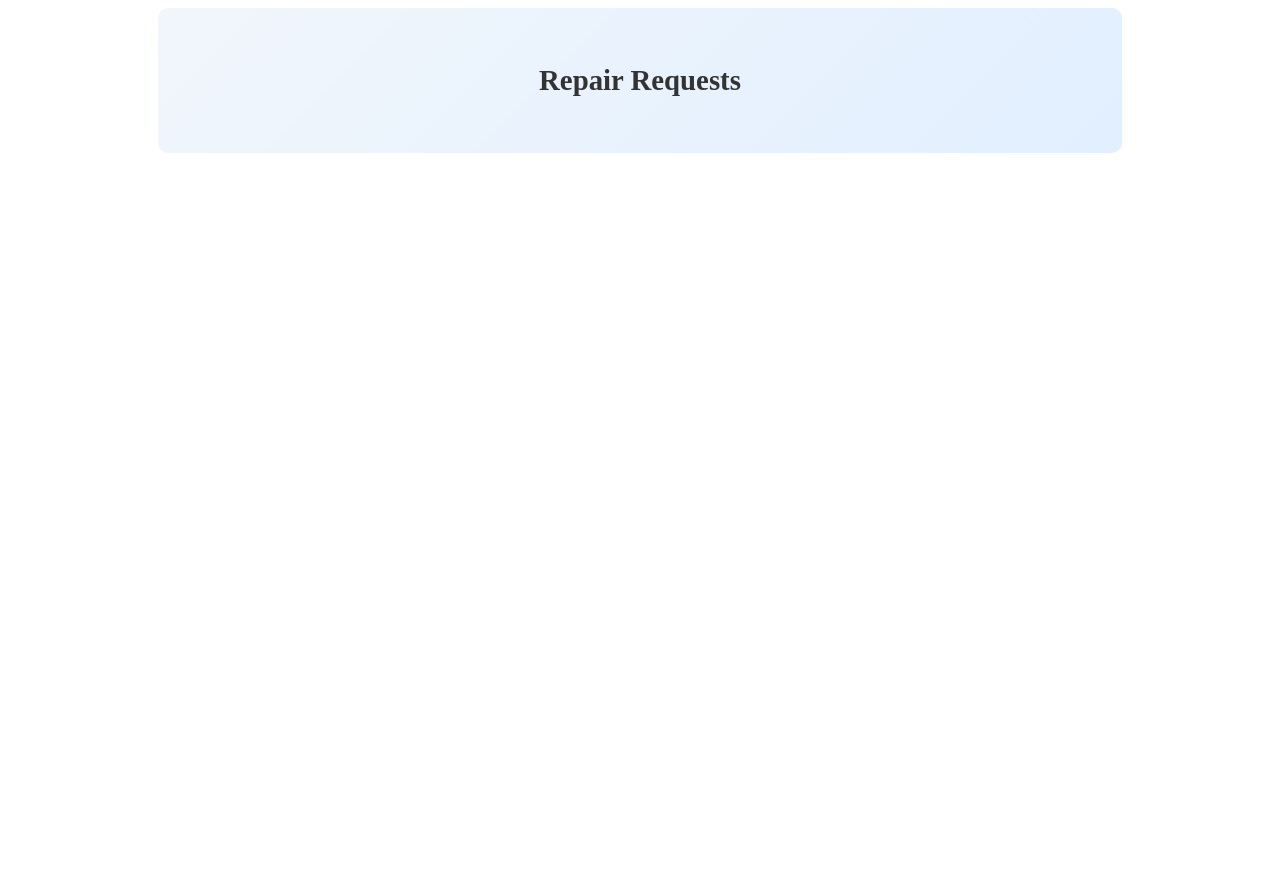
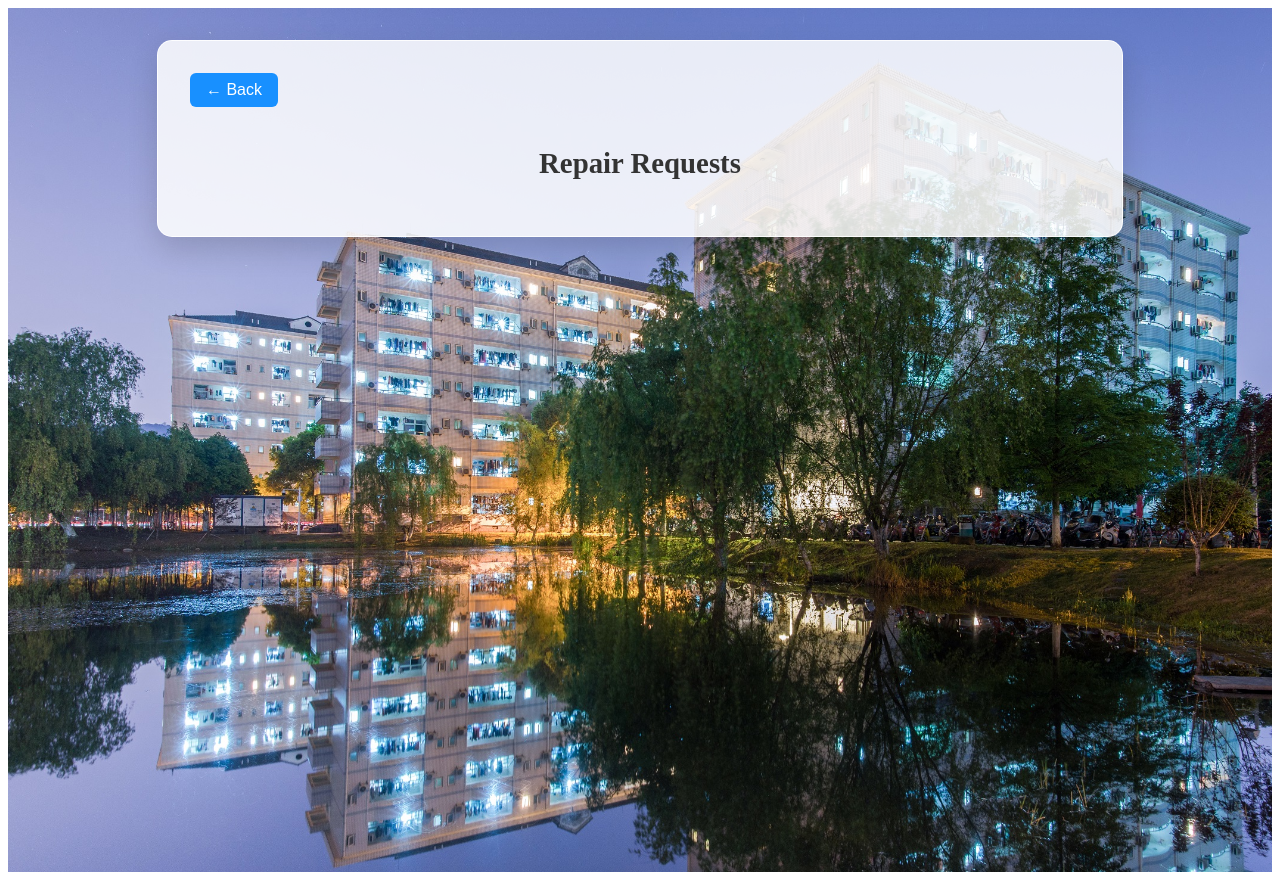
Before and after one commit to Zhengyi1212/DIIAgile-GroupA-frontend, a Vue app in the folder frontend/: page /email in a window 1280 px wide. Before the commit the page ends 800 px from the top, so only its background shows below. Built offline with nearby package versions, Linux system fonts and the light colour scheme.

Commit message:
Add background and change style for repair email page used by admin(just frontend)

```diff
--- a/frontend/src/views/EmailView.vue
+++ b/frontend/src/views/EmailView.vue
@@ -1,5 +1,7 @@
 <template>
+  <div class="email-wrapper">
     <div class="email-container">
+      <button class="back-button" @click="goBack">← Back</button>
       <h2>Repair Requests</h2>
       <div class="repair-list">
         <div v-for="repair in repairs" :key="repair.id" class="repair-item">
@@ -18,6 +20,7 @@
                 <option value="in-progress">In Progress</option>
                 <option value="resolved">Resolved</option>
               </select>
+            </div>
           </div>
         </div>
       </div>
@@ -53,18 +56,31 @@ export default {
         allRepairs[index].status = repair.status;
         localStorage.setItem('repairRecords', JSON.stringify(allRepairs));
       }
+    },
+    goBack() {
+      this.$router.go(-1);
     }
   }
 };
 </script>
 
 <style scoped>
+.email-wrapper {
+  min-height: 100vh;
+  background:
+    url('../assets/emailBackground.jpg') center/cover fixed;
+  padding: 2rem;
+}
+
 .email-container {
-  padding: 2rem;
+  position: relative;
   max-width: 900px;
   margin: 0 auto;
-  background: linear-gradient(135deg, #f1f6fb, #e1efff);
-  border-radius: 10px;
+  background: rgba(255,255,255,0.85);
+  border-radius: 15px;
+  padding: 2rem;
+  box-shadow: 0 12px 30px rgba(0,0,0,0.15);
+  border: 1px solid rgba(255,255,255,0.9);
 }
 
 h2 {
@@ -75,21 +91,39 @@ h2 {
   margin-bottom: 1.5rem;
 }
 
+.back-button {
+  background: #1890ff;
+  color: white;
+  border: none;
+  padding: 0.5rem 1rem;
+  border-radius: 6px;
+  cursor: pointer;
+  font-size: 1rem;
+  margin-bottom: 1rem;
+  transition: background 0.3s ease;
+}
+
+.back-button:hover {
+  background: #40a9ff;
+}
+
 .repair-list {
   margin-top: 1.5rem;
 }
 
 .repair-item {
-  background: #ffffff;
+  background: (255,255,255,0.4);
   border-radius: 10px;
-  padding: 1.5rem;
+  padding: 1rem;
   margin-bottom: 1rem;
-  box-shadow: 0 8px 16px rgba(0, 0, 0, 0.1);
+  box-shadow: 0 2px 6px rgba(0, 0, 0, 0.1),
+              0 8px 16px rgba(0,0,0,0.1);
   transition: transform 0.3s ease, box-shadow 0.3s ease;
 }
 
 .repair-item:hover {
-  transform: translateY(-5px);
+  border-color: rgba(0, 0, 0, 0.25);
+  transform: translateY(-3px);
   box-shadow: 0 12px 24px rgba(0, 0, 0, 0.15);
 }
 
@@ -114,24 +148,24 @@ h2 {
 }
 
 .urgency-tag.low {
-  background: #e6f4ff;
+  background: #d1e9ff;
   color: #1890ff;
 }
 
 .urgency-tag.medium {
-  background: #fffbe6;
-  color: #faad14;
+  background: #fff3cd;
+  color: #ffc107;
 }
 
 .urgency-tag.high {
-  background: #fff1f0;
-  color: #ff4d4f;
+  background: #ffe5e3;
+  color: #dc3545;
 }
 
 .description {
   color: #555;
   margin-bottom: 1.5rem;
-  line-height: 1.6;
+  line-height: 1.7;
 }
 
 .repair-footer {
@@ -163,15 +197,37 @@ select {
   border: 1px solid #ddd;
   font-size: 1rem;
   background-color: #fafafa;
-  transition: border 0.3s ease;
+  transition: all 0.2s;
 }
 
 select:hover {
   border-color: #66afe9;
+  transform: translateY(-1px);
+  box-shadow: 0 2px 8px rgba(25, 144, 255, 0.2);
 }
 
 select:focus {
   border-color: #1890ff;
   outline: none;
 }
+
+@media (max-width: 768px) {
+
+  .email-container {
+    margin: 10px;
+    padding: 1rem;
+    background: rgba(255,255,255,0.9);
+  }
+
+  .repair-footer {
+    flex-direction: column;
+    gap: 0.8rem;
+  }
+
+  .status-container {
+    margin-top: 0.5rem;
+    width: 100%;
+    justify-content: flex-end;
+  }
+ }
 </style>
```
Also changed, not shown: frontend/src/assets/emailBackground.jpg (added). Lines whose indentation alone changed are shown as unchanged.
